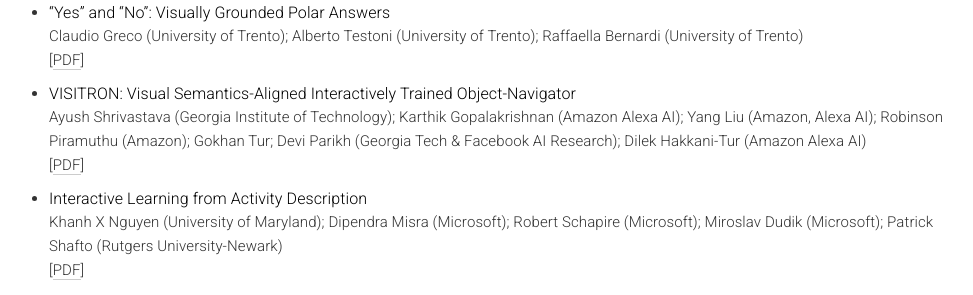
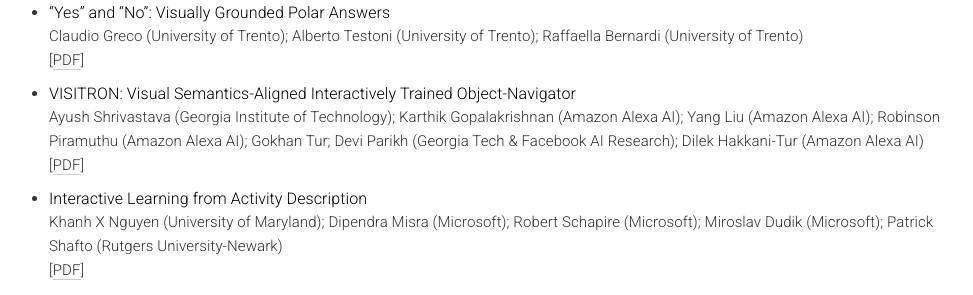
Before and after one commit to vigilworkshop/vigilworkshop.github.io, a Jekyll site: the page built from _pages/home.md, in a window 1280 px wide and 900 px high, scrolled down 2198 px. Shown: the part 152-447 px from the top of the window, without its empty margins (156-1129 px from the left). Built offline with Jekyll 4.4.1, drawn with Linux system fonts in a browser that asks for light colours.

Commit message:
update author again

```diff
--- a/_pages/home.md
+++ b/_pages/home.md
@@ -228,7 +228,7 @@ acknowledgements: ""
     </li>
     <li>
         <span class="paper-title">VISITRON: Visual Semantics-Aligned Interactively Trained Object-Navigator</span><br>
-        <span class="paper-authors">Ayush Shrivastava (Georgia Institute of Technology); Karthik Gopalakrishnan (Amazon Alexa AI); Yang Liu (Amazon, Alexa AI); Robinson Piramuthu (Amazon); Gokhan Tur; Devi Parikh (Georgia Tech & Facebook AI Research); Dilek Hakkani-Tur (Amazon Alexa AI)</span><br>
+        <span class="paper-authors">Ayush Shrivastava (Georgia Institute of Technology); Karthik Gopalakrishnan (Amazon Alexa AI); Yang Liu (Amazon Alexa AI); Robinson Piramuthu (Amazon Alexa AI); Gokhan Tur; Devi Parikh (Georgia Tech & Facebook AI Research); Dilek Hakkani-Tur (Amazon Alexa AI)</span><br>
         <span class="paper-meta">[<a href="static/papers-2021/9.pdf">PDF</a>]</span>
     </li>
     <li>
```
